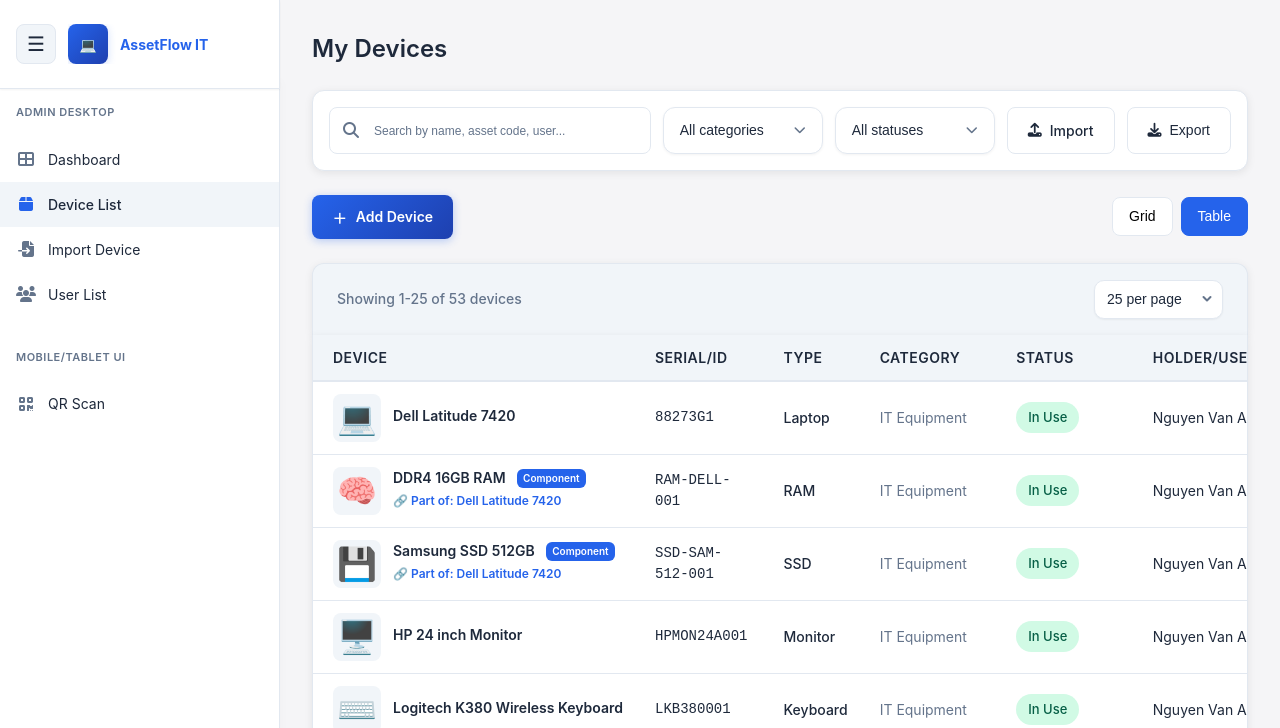
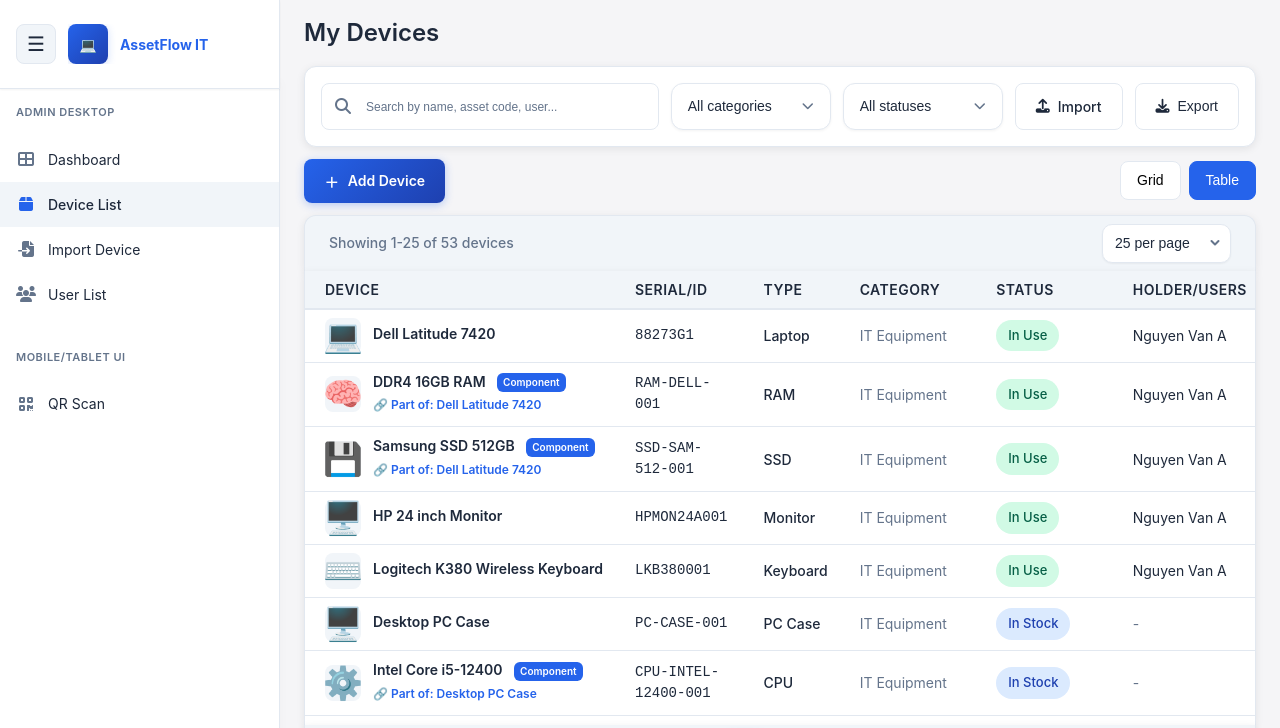
Before and after one commit to phanvanthang14/QLTB, a plain HTML site: page device-list.html in a window 1280 px wide. Both pictures are taken after a click on the button "Table". Shown: the top 728 px of the page. Drawn offline with Linux system fonts and the light colour scheme.

Commit message:
fix css (device list)

```diff
--- a/css/device-list.css
+++ b/css/device-list.css
@@ -25,7 +25,7 @@
   border-radius: var(--radius-lg);
   box-shadow: 0 2px 8px rgba(0, 0, 0, 0.08);
   border: 1px solid var(--border-color);
-  margin-bottom: 1.5rem;
+  margin-bottom: 0.75rem;
 }
 
 .search-input-wrapper {
@@ -544,7 +544,7 @@
   display: flex;
   justify-content: space-between;
   align-items: center;
-  margin-bottom: 1.5rem;
+  margin-bottom: 0.75rem;
   gap: 1rem;
 }
 
@@ -881,13 +881,13 @@
 .device-table-wrapper {
   background: var(--bg-primary);
   border-radius: 0;
-  overflow: hidden;
   box-shadow: 0 2px 8px rgba(0, 0, 0, 0.08);
   border: 1px solid var(--border-color);
   border-top: none;
   border-bottom: none;
+  height: calc(100vh - 346px);
+  overflow-y: auto;
   overflow-x: auto;
-  overflow-y: hidden;
 }
 
 .device-table-wrapper.hidden {
@@ -898,7 +898,7 @@
   display: flex;
   justify-content: space-between;
   align-items: center;
-  padding: 1rem 1.5rem;
+  padding: 0.5rem 1.5rem;
   background: var(--bg-tertiary);
   border-bottom: 1px solid var(--border-color);
   border-radius: var(--radius-lg) var(--radius-lg) 0 0;
@@ -963,7 +963,7 @@
 }
 
 .device-table th {
-  padding: 0.75rem 1rem;
+  padding: 0.5rem 1rem;
   text-align: left;
   font-weight: 600;
   font-size: 13px;
@@ -1015,7 +1015,7 @@
 }
 
 .device-table td {
-  padding: 0.75rem 1rem;
+  padding: 0.5rem 1rem;
   border-bottom: 1px solid var(--border-color);
   vertical-align: middle;
   font-size: 14px;
@@ -1052,8 +1052,8 @@
 
 .table-device-icon {
   font-size: 2rem;
-  width: 48px;
-  height: 48px;
+  width: 36px;
+  height: 36px;
   display: flex;
   align-items: center;
   justify-content: center;
@@ -1142,7 +1142,7 @@
 }
 
 .table-pagination {
-  padding: 1.5rem;
+  padding: 0.5rem 1rem;
   display: flex;
   justify-content: center;
   align-items: center;
--- a/css/shared.css
+++ b/css/shared.css
@@ -478,7 +478,8 @@ p, span, div, a {
 /* Main Content */
 .main-content {
   margin-left: 280px;
-  padding: 2rem;
+  padding: 1.5rem;
+  padding-top: 1rem;
   min-height: calc(100vh - 60px);
   transition: margin-left 0.3s cubic-bezier(0.4, 0, 0.2, 1);
 }
@@ -496,7 +497,7 @@ p, span, div, a {
   font-size: 24px;
   font-weight: 600;
   color: var(--text-primary);
-  margin: 0 0 1.5rem 0;
+  margin-bottom: 1rem;
   line-height: 1.4;
   display: block;
 }
```
